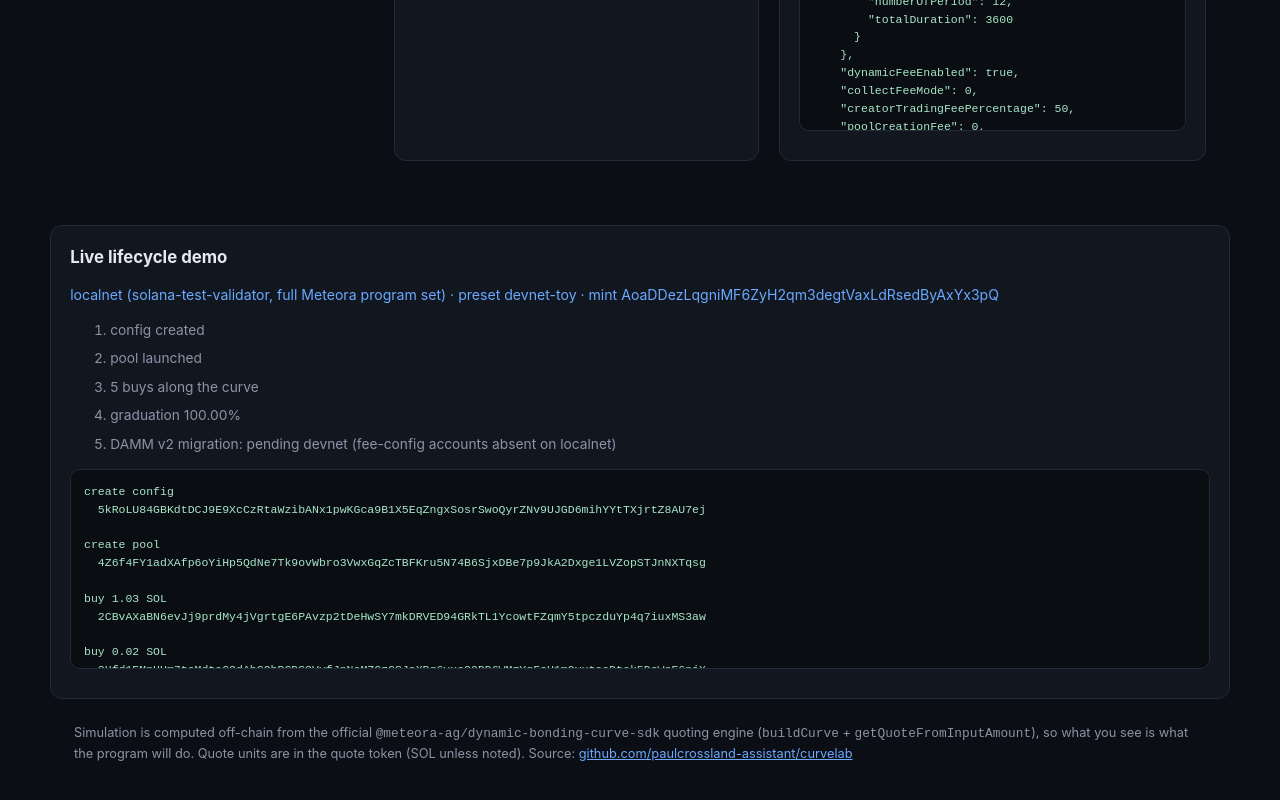
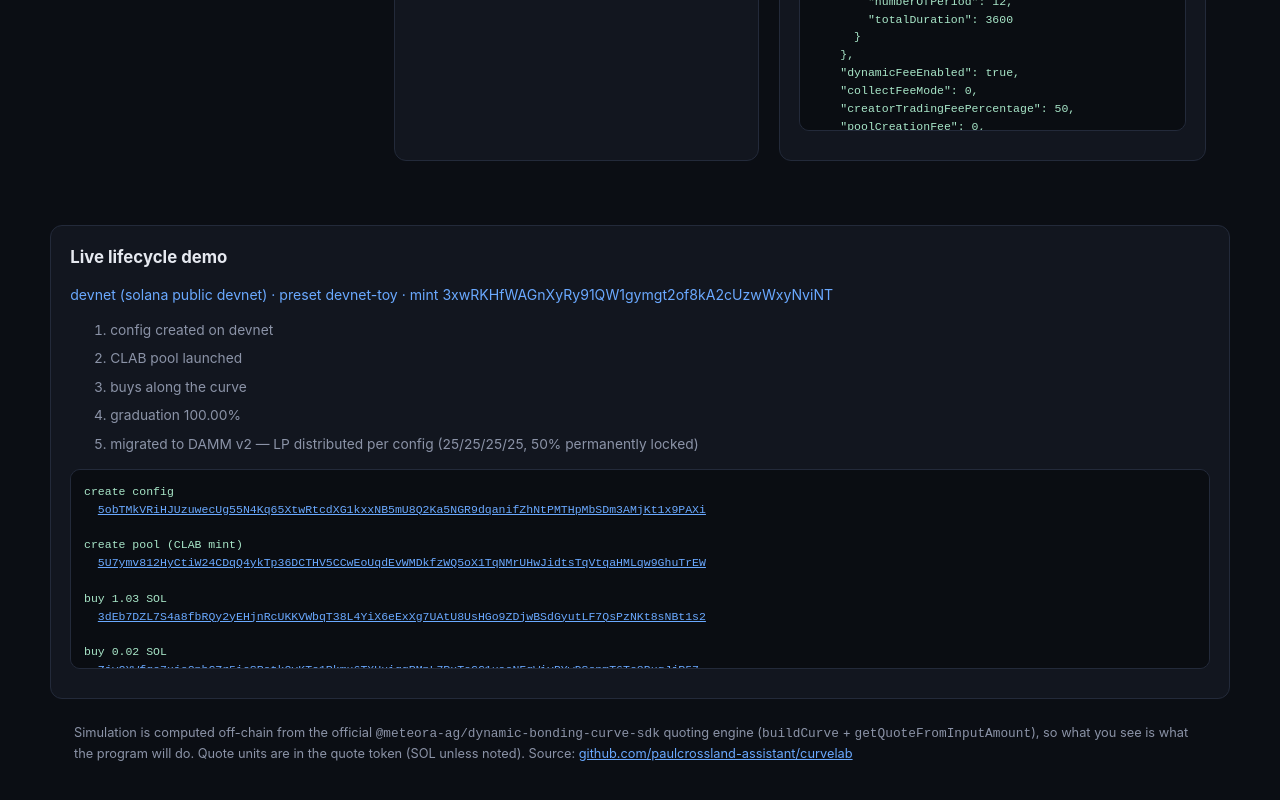
Before and after one commit to paulcrossland-assistant/curvelab, a website: page docs/index.html in a window 1280 px wide. Shown: the part 1240-2040 px from the top of the page. Drawn offline with Linux system fonts and the light colour scheme.

Commit message:
Devnet full lifecycle: launch to DAMM v2 migration, explorer links

```diff
--- a/docs/demo.json
+++ b/docs/demo.json
@@ -1,16 +1,51 @@
 {
-  "network": "localnet (solana-test-validator, full Meteora program set)",
-  "preset": "devnet-toy",
-  "token": { "name": "CurveLab Demo", "symbol": "CLAB", "mint": "AoaDDezLqgniMF6ZyH2qm3degtVaxLdRsedByAxYx3pQ" },
-  "config": "9uY7SAsmKtNLNjBPWeJbXUpdWDXkotvJ1LLWKzbvnavr",
-  "pool": "6ozTAtNKhi33jdFpSrtGHymxTNvtQJAzsDiZ8wiy3yFz",
-  "transactions": [
-    { "step": "create config", "sig": "5kRoLU84GBKdtDCJ9E9XcCzRtaWzibANx1pwKGca9B1X5EqZngxSosrSwoQyrZNv9UJGD6mihYYtTXjrtZ8AU7ej" },
-    { "step": "create pool", "sig": "4Z6f4FY1adXAfp6oYiHp5QdNe7Tk9ovWbro3VwxGqZcTBFKru5N74B6SjxDBe7p9JkA2Dxge1LVZopSTJnNXTqsg" },
-    { "step": "buy 1.03 SOL", "sig": "2CBvAXaBN6evJj9prdMy4jVgrtgE6PAvzp2tDeHwSY7mkDRVED94GRkTL1YcowtFZqmY5tpczduYp4q7iuxMS3aw" },
-    { "step": "buy 0.02 SOL", "sig": "3Hfd1EMnHUm7taMdtaG2dAhGQhBGDS3VyfJpNeMZGzGSJaXBg6vxs39DD6WMzYgFoU1m9yuteeDtsk5DoWsE6njX" },
-    { "step": "buy 0.0025 SOL", "sig": "iqPRCgZTFcfzHxhqYb5xuNPzY6eiJJLju9XtUvTxWJkuQ1GweQJbvMxSRzN2ZyqFiBdPSLfUfJ6cU8jpwkWGn3s" },
-    { "step": "final partial-fill buy (graduation 100%)", "sig": "MG8YiQ5nTwxuqyQRVt86fUwF5e3bxzWLmikgUNyuSur65ZgP32zUPUaJrDaR6sb9971yYjHXw8SFUThybqwczH5" }
-  ],
-  "lifecycle": ["config created", "pool launched", "5 buys along the curve", "graduation 100.00%", "DAMM v2 migration: pending devnet (fee-config accounts absent on localnet)"]
+ "network": "devnet (solana public devnet)",
+ "preset": "devnet-toy",
+ "token": {
+  "name": "CurveLab Demo",
+  "symbol": "CLAB",
+  "mint": "3xwRKHfWAGnXyRy91QW1gymgt2of8kA2cUzwWxyNviNT"
+ },
+ "config": "FhCHhGgUwy3vspgkb9ppyqzqoxwCnf76KLnYENcoSvpK",
+ "pool": "95NsmiqLb3WVMyPLosbhDCggMKTvBjqgKZZufGR6ekkw",
+ "transactions": [
+  {
+   "step": "create config",
+   "sig": "5obTMkVRiHJUzuwecUg55N4Kq65XtwRtcdXG1kxxNB5mU8Q2Ka5NGR9dqanifZhNtPMTHpMbSDm3AMjKt1x9PAXi",
+   "explorer": "https://explorer.solana.com/tx/{}?cluster=devnet"
+  },
+  {
+   "step": "create pool (CLAB mint)",
+   "sig": "5U7ymv812HyCtiW24CDqQ4ykTp36DCTHV5CCwEoUqdEvWMDkfzWQ5oX1TqNMrUHwJidtsTqVtqaHMLqw9GhuTrEW",
+   "explorer": "https://explorer.solana.com/tx/{}?cluster=devnet"
+  },
+  {
+   "step": "buy 1.03 SOL",
+   "sig": "3dEb7DZL7S4a8fbRQy2yEHjnRcUKKVWbqT38L4YiX6eExXg7UAtU8UsHGo9ZDjwBSdGyutLF7QsPzNKt8sNBt1s2",
+   "explorer": "https://explorer.solana.com/tx/{}?cluster=devnet"
+  },
+  {
+   "step": "buy 0.02 SOL",
+   "sig": "ZjyCXWfgc7xje2pbGZr5ioSRatk2vKTc1Rkmu6TXUuiqgPMpL7PxTsGG1uaoNFgWivBYwDSsnmT6Tc8BugJjP57",
+   "explorer": "https://explorer.solana.com/tx/{}?cluster=devnet"
+  },
+  {
+   "step": "partial-fill buy (100% graduation)",
+   "sig": "ijUG4yxgtJTVXLG7gcSBTyLDt1WmqhApPCivYuGREADoyytUCwNfJajp3Pxh14vCFUhimTGFHuZn2DSjrAkLdQx",
+   "explorer": "https://explorer.solana.com/tx/{}?cluster=devnet"
+  },
+  {
+   "step": "migrate to DAMM v2 (LP split + locks applied)",
+   "sig": "5DhDrtUtvv8SGEPShofr1dN8rnc6Yyh7X5ohC1BpNjHduBVRHe2BbZCTBYsg87X8zWEPj9byWeNxPMuUjNmJ7qsp",
+   "explorer": "https://explorer.solana.com/tx/{}?cluster=devnet"
+  }
+ ],
+ "lifecycle": [
+  "config created on devnet",
+  "CLAB pool launched",
+  "buys along the curve",
+  "graduation 100.00%",
+  "migrated to DAMM v2 \u2014 LP distributed per config (25/25/25/25, 50% permanently locked)"
+ ],
+ "dammV2Pool": "8ug4RWCa6ciS2VGbUHYbUP4NjRrP2RuHYno8sLF5h9zQ"
 }
--- a/docs/index.html
+++ b/docs/index.html
@@ -74,7 +74,7 @@
 const fmt = (n, d=2) => n >= 1e6 ? (n/1e6).toFixed(1)+'M' : n >= 1000 ? (n/1000).toFixed(1)+'k' : Number(n).toFixed(d)
 const fmtInt = n => Math.round(n).toLocaleString('en-US')
 
-fetch('demo.json').then(r=>r.json()).then(d=>{document.getElementById('demoNet').textContent=d.network+' · preset '+d.preset+' · mint '+d.token.mint;document.getElementById('demoSteps').innerHTML=d.lifecycle.map(x=>'<li>'+x+'</li>').join('');document.getElementById('demoTx').textContent=d.transactions.map(t=>t.step+'\n  '+t.sig).join('\n\n')}).catch(()=>{document.getElementById('demoSection').style.display='none'});
+fetch('demo.json').then(r=>r.json()).then(d=>{document.getElementById('demoNet').textContent=d.network+' · preset '+d.preset+' · mint '+d.token.mint;document.getElementById('demoSteps').innerHTML=d.lifecycle.map(x=>'<li>'+x+'</li>').join('');document.getElementById('demoTx').innerHTML=d.transactions.map(t=>t.step+'\n  <a href="'+t.explorer.replace('{}',t.sig)+'" target="_blank">'+t.sig+'</a>').join('\n\n')}).catch(()=>{document.getElementById('demoSection').style.display='none'});
 fetch('data.json').then(r => r.json()).then(data => {
   const list = document.getElementById('presetList')
   let active = null
--- a/package.json
+++ b/package.json
@@ -11,6 +11,7 @@
   "license": "ISC",
   "type": "commonjs",
   "dependencies": {
+    "@meteora-ag/cp-amm-sdk": "^1.4.5",
     "@meteora-ag/dynamic-bonding-curve-sdk": "^1.5.11",
     "@solana/web3.js": "^1.99.0",
     "bn.js": "^5.2.5"
--- a/src/launch/partial-buy.ts
+++ b/src/launch/partial-buy.ts
@@ -4,8 +4,8 @@ import { DynamicBondingCurveClient, SwapMode } from '@meteora-ag/dynamic-bonding
 import BN from 'bn.js'
 import fs from 'fs'
 
-const RPC = 'http://localhost:8899'
-const BASE_MINT = new PublicKey('AoaDDezLqgniMF6ZyH2qm3degtVaxLdRsedByAxYx3pQ')
+const RPC = 'https://api.devnet.solana.com'
+const BASE_MINT = new PublicKey('3xwRKHfWAGnXyRy91QW1gymgt2of8kA2cUzwWxyNviNT')
 
 async function main() {
   const keypair = Keypair.fromSecretKey(new Uint8Array(JSON.parse(fs.readFileSync(process.argv[2], 'utf8'))))
```
Also changed, not shown: src/dbg2.mts (added), 1 other file.
